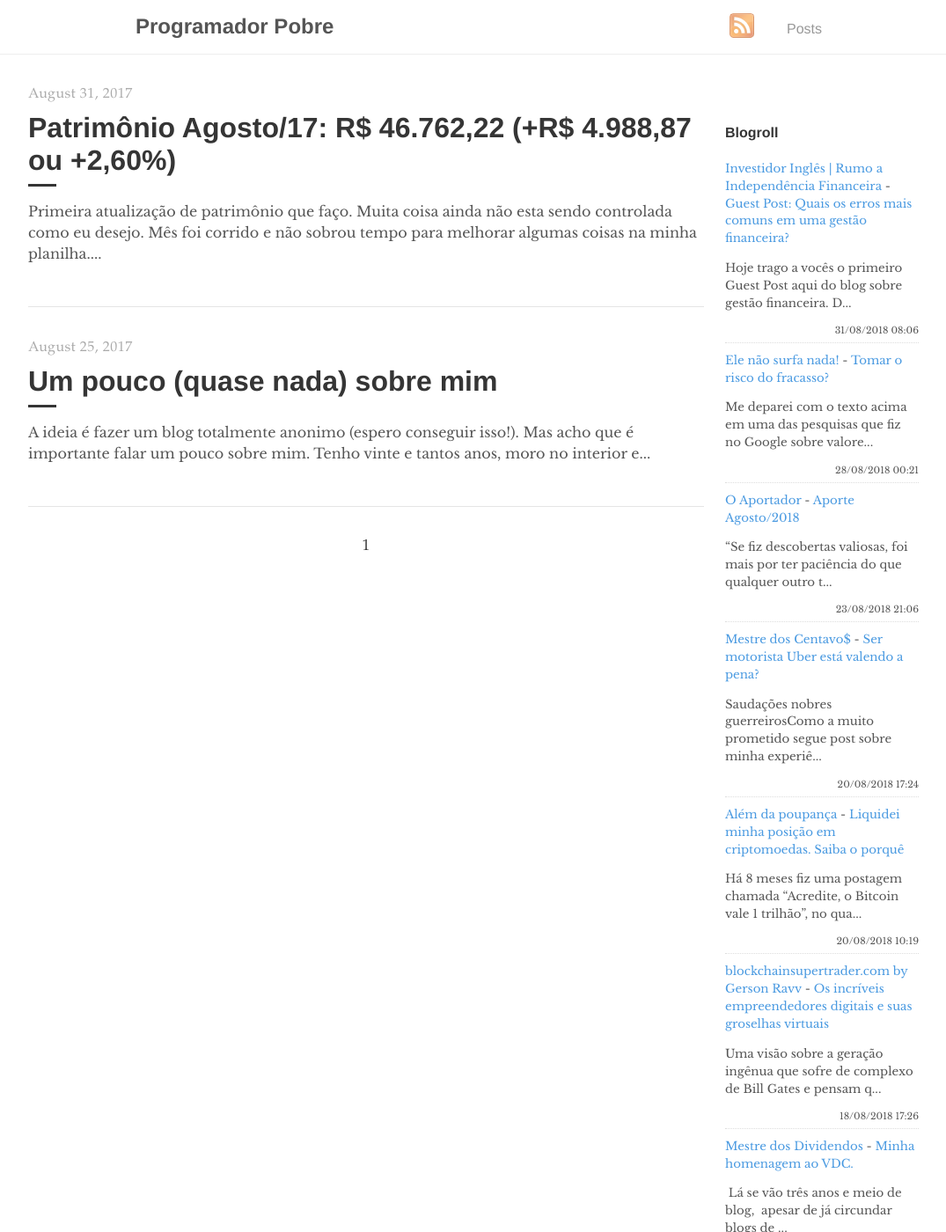
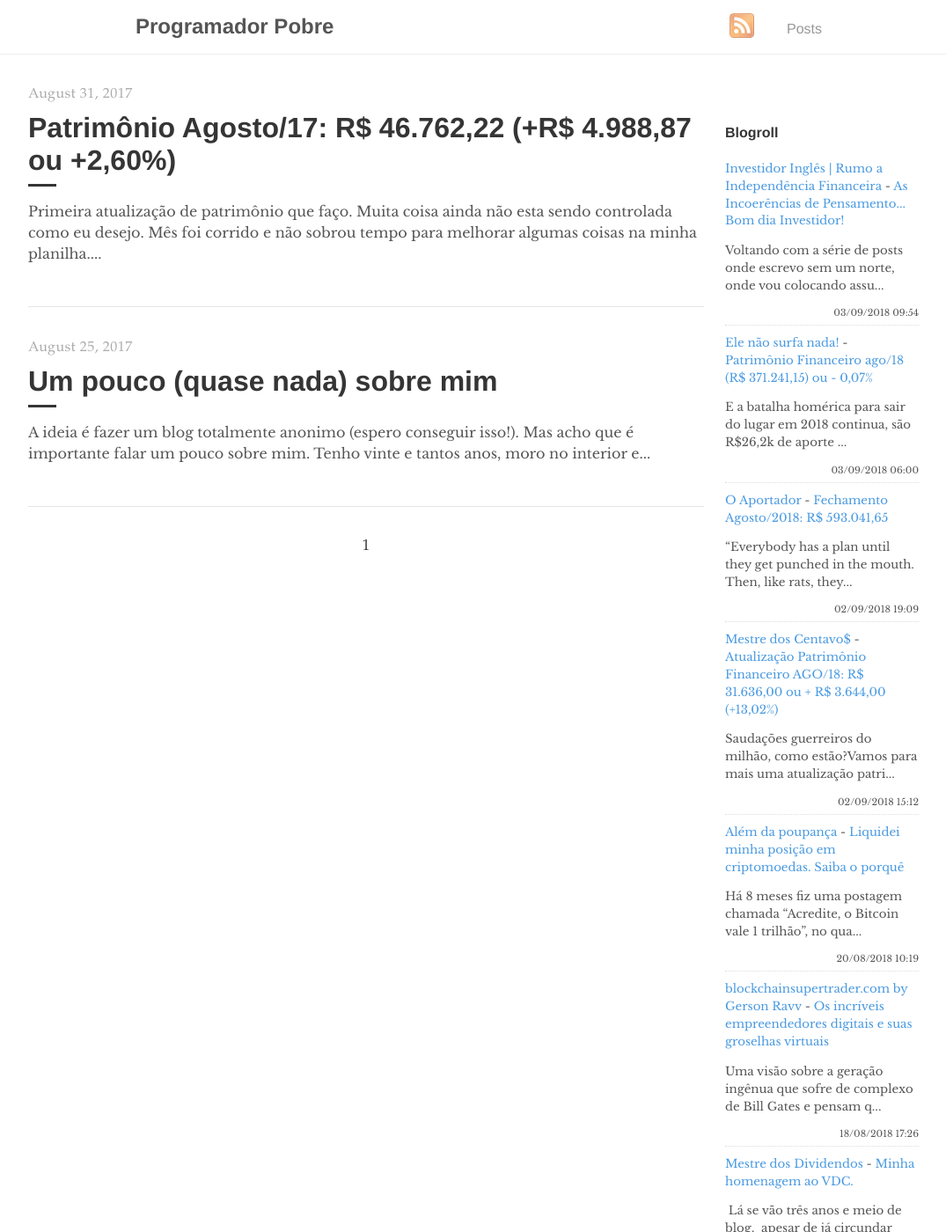
Before and after one commit to programadorpobre/programadorpobre.github.io, a Jekyll site: the page built from index.html, in a window 1280 px wide and 1400 px high. Shown: the whole window at 88% size, without its empty margins (96-1171 px from the left). Built offline with Jekyll 4.4.1, drawn with Linux system fonts in a browser that asks for light colours; the list of posts is cut into pages by our own code; comment, search, counter and statistics services are not loaded.

Commit message:
[ci skip] travis #394

```diff
--- a/_includes/feed-entries.html
+++ b/_includes/feed-entries.html
@@ -1,22 +1,22 @@
 <div class="feed-entry">
-    <a class="feed-entry-site-name" href="https://www.investidoringles.com/">Investidor Inglês | Rumo a Independência Financeira</a> - <a class="feed-entry-title" href="https://www.investidoringles.com/2018/08/quais-os-erros-mais-comuns-em-uma-gestao-financeira.html">Guest Post: Quais os erros mais comuns em uma gestão financeira?</a>
-    <p class="feed-entry-summary">Hoje trago a vocês o primeiro Guest Post aqui do blog sobre gestão financeira. D...</p>
-    <time datetime="2018-08-31T08:06:00.000-03:00">31/08/2018 08:06</time>
+    <a class="feed-entry-site-name" href="https://www.investidoringles.com/">Investidor Inglês | Rumo a Independência Financeira</a> - <a class="feed-entry-title" href="https://www.investidoringles.com/2018/09/as-incoerencias-de-pensamento.html">As Incoerências de Pensamento... Bom dia Investidor!</a>
+    <p class="feed-entry-summary">Voltando com a série de posts onde escrevo sem um norte, onde vou colocando assu...</p>
+    <time datetime="2018-09-03T09:54:00.001-03:00">03/09/2018 09:54</time>
 </div>
 <div class="feed-entry">
-    <a class="feed-entry-site-name" href="https://elenaosurfanada.blogspot.com/">Ele não surfa nada!</a> - <a class="feed-entry-title" href="https://elenaosurfanada.blogspot.com/2018/08/tomar-o-risco-do-fracasso.html">Tomar o risco do fracasso?</a>
-    <p class="feed-entry-summary">Me deparei com o texto acima em uma das pesquisas que fiz no Google sobre valore...</p>
-    <time datetime="2018-08-28T00:21:00.001-03:00">28/08/2018 00:21</time>
+    <a class="feed-entry-site-name" href="https://elenaosurfanada.blogspot.com/">Ele não surfa nada!</a> - <a class="feed-entry-title" href="https://elenaosurfanada.blogspot.com/2018/09/patrimonio-financeiro-ago18-r-37124115.html">Patrimônio Financeiro ago/18 (R$ 371.241,15) ou - 0,07%</a>
+    <p class="feed-entry-summary">E a batalha homérica para sair do lugar em 2018 continua, são R$26,2k de aporte ...</p>
+    <time datetime="2018-09-03T06:00:00.000-03:00">03/09/2018 06:00</time>
 </div>
 <div class="feed-entry">
-    <a class="feed-entry-site-name" href="https://oaportadorfinanceiro.blogspot.com/">O Aportador</a> - <a class="feed-entry-title" href="https://oaportadorfinanceiro.blogspot.com/2018/08/aporte-agosto2018.html">Aporte Agosto/2018</a>
-    <p class="feed-entry-summary">“Se fiz descobertas valiosas, foi mais por ter paciência do que qualquer outro t...</p>
-    <time datetime="2018-08-23T21:06:00.001-03:00">23/08/2018 21:06</time>
+    <a class="feed-entry-site-name" href="https://oaportadorfinanceiro.blogspot.com/">O Aportador</a> - <a class="feed-entry-title" href="https://oaportadorfinanceiro.blogspot.com/2018/09/fechamento-agosto2018-r-59304165.html">Fechamento Agosto/2018: R$ 593.041,65</a>
+    <p class="feed-entry-summary">“Everybody has a plan until they get punched in the mouth. Then, like rats, they...</p>
+    <time datetime="2018-09-02T19:09:00.000-03:00">02/09/2018 19:09</time>
 </div>
 <div class="feed-entry">
-    <a class="feed-entry-site-name" href="https://mestredoscentavos.blogspot.com/">Mestre dos Centavo$</a> - <a class="feed-entry-title" href="https://mestredoscentavos.blogspot.com/2018/08/ser-motorista-uber-esta-valendo-pena.html">Ser motorista Uber está valendo a pena?</a>
-    <p class="feed-entry-summary">Saudações nobres guerreirosComo a muito prometido segue post sobre minha experiê...</p>
-    <time datetime="2018-08-20T17:24:00.000-07:00">20/08/2018 17:24</time>
+    <a class="feed-entry-site-name" href="https://mestredoscentavos.blogspot.com/">Mestre dos Centavo$</a> - <a class="feed-entry-title" href="https://mestredoscentavos.blogspot.com/2018/09/atualizacao-patrimonio-financeiro-ago18.html">Atualização Patrimônio Financeiro AGO/18: R$ 31.636,00 ou + R$ 3.644,00  (+13,02%)</a>
+    <p class="feed-entry-summary">Saudações guerreiros do milhão, como estão?Vamos para mais uma atualização patri...</p>
+    <time datetime="2018-09-02T15:12:00.000-07:00">02/09/2018 15:12</time>
 </div>
 <div class="feed-entry">
     <a class="feed-entry-site-name" href="https://alemdapoupanca.blogspot.com/">Além da poupança</a> - <a class="feed-entry-title" href="https://alemdapoupanca.blogspot.com/2018/08/liquidei-minha-posicao-em-criptomoedas.html">Liquidei minha posição em criptomoedas. Saiba o porquê</a>
```
